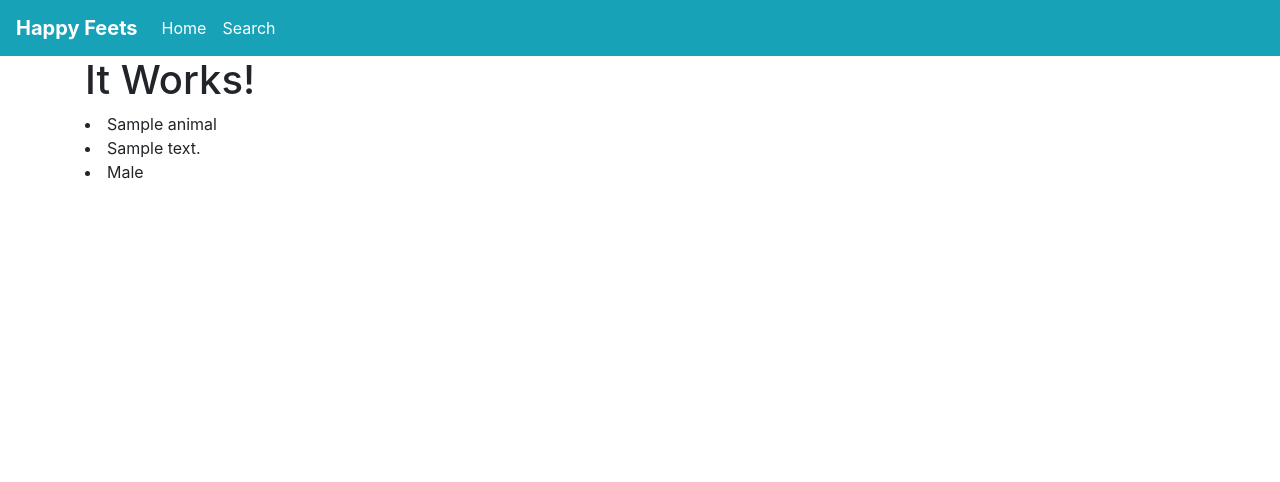
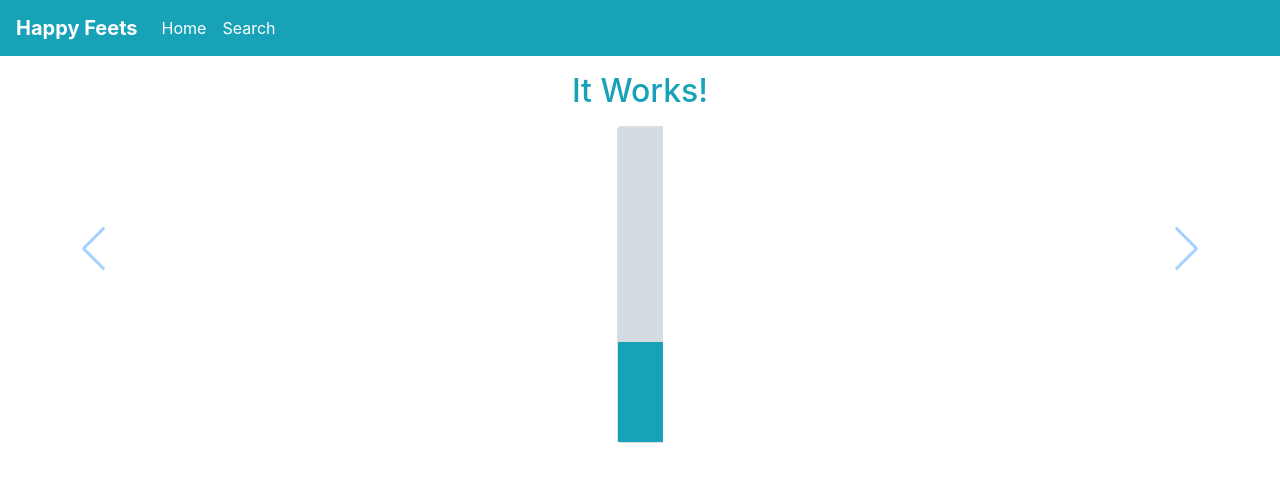
Before and after one commit to kydzoster/Happy-Feets, a Django app: template animals/templates/home.html in a window 1280 px wide. Shown: the top 482 px of the page. Run offline with Django 3.2, Linux system fonts and the light colour scheme; the template is opened without the code that fills it: values that come from a table or form of the project are taken from there, others are empty; tables that the repository leaves empty hold one stand-in row (values such as "Sample post"); grey boxes marked "Sample" are stand-in pictures; parts of the project's set-up code (start-up, migrations or seed data) failed here and were passed over; some libraries are stand-ins or nearby versions.

Commit message:
implemented swiper

```diff
--- a/animals/templates/home.html
+++ b/animals/templates/home.html
@@ -1,13 +1,36 @@
 <!DOCTYPE html>
 {% extends "base.html" %}
-
 {% block content %}
     <div class="container">
-        <h1>It Works!</h1>
-        {% for animal in animals %}
-            <li>{{ animal.name }}</li>
-            <li>{{ animal.description }}</li>
-            <li>{{ animal.gender }}</li>
-        {% endfor %}
+        <div class="row">
+            <div class="col-md-12">
+                <h2 class="text-center text-info my-3">It Works!</h2>
+                <div class="card-group">
+                    <!-- Slider main container -->
+                    <div class="swiper-container">
+                        <!-- Additional required wrapper -->
+                        <div class="swiper-wrapper">
+                            {% for animal in animals %}
+                                <div class="swiper-slide">
+                                    <div class="card" style="width: 18rem;">
+                                        <img src="{{ animal.image.url }}" class="card-img-top" alt="{{ animal.image.url }}">
+                                        <div class="card-body bg-info">
+                                            <h5 class="card-title font-weight-bold text-center">{{ animal.name }}</h5>
+                                            <p class="card-text text-light text-center">{{ animal.description }}</p>
+                                        </div>
+                                    </div>
+                                </div>
+                            {% endfor %}
+                        </div>
+                    </div>
+
+                    <!-- If we need pagination -->
+                    <div class="swiper-pagination"></div>
+                    <!-- If we need navigation buttons -->
+                    <div class="swiper-button-prev"></div>
+                    <div class="swiper-button-next"></div>
+                </div>
+            </div>
+        </div>
     </div>
 {% endblock content %}
--- a/templates/base.html
+++ b/templates/base.html
@@ -7,6 +7,10 @@
 
         <!-- Bootstrap CSS -->
         <link rel="stylesheet" href="https://stackpath.bootstrapcdn.com/bootstrap/4.5.2/css/bootstrap.min.css" integrity="sha384-JcKb8q3iqJ61gNV9KGb8thSsNjpSL0n8PARn9HuZOnIxN0hoP+VmmDGMN5t9UJ0Z" crossorigin="anonymous">
+
+        <!-- Swiper CSS -->
+        <link rel="stylesheet" href="https://unpkg.com/swiper/swiper-bundle.css">
+        <link rel="stylesheet" href="https://unpkg.com/swiper/swiper-bundle.min.css">
 
         <title>Hello, world!</title>
     </head>
@@ -38,5 +42,41 @@
         <script src="https://code.jquery.com/jquery-3.5.1.slim.min.js" integrity="sha384-DfXdz2htPH0lsSSs5nCTpuj/zy4C+OGpamoFVy38MVBnE+IbbVYUew+OrCXaRkfj" crossorigin="anonymous"></script>
         <script src="https://cdn.jsdelivr.net/npm/popper.js@1.16.1/dist/umd/popper.min.js" integrity="sha384-9/reFTGAW83EW2RDu2S0VKaIzap3H66lZH81PoYlFhbGU+6BZp6G7niu735Sk7lN" crossorigin="anonymous"></script>
         <script src="https://stackpath.bootstrapcdn.com/bootstrap/4.5.2/js/bootstrap.min.js" integrity="sha384-B4gt1jrGC7Jh4AgTPSdUtOBvfO8shuf57BaghqFfPlYxofvL8/KUEfYiJOMMV+rV" crossorigin="anonymous"></script>
+
+        <!-- Swiper JS -->
+        <script src="https://unpkg.com/swiper/swiper-bundle.js"></script>
+        <script src="https://unpkg.com/swiper/swiper-bundle.min.js"></script>
+
+        <!-- Initializes Swiper -->
+        <script>
+            var swiper = new Swiper('.swiper-container', {
+                navigation: {
+                    nextEl: '.swiper-button-next',
+                    prevEl: '.swiper-button-prev',
+                },
+                breakpoints: {
+                    640: {
+                        slidesPerView: 1,
+                        spaceBetween: 50,
+                    },
+                    768: {
+                        slidesPerView: 2,
+                        spaceBetween: 40,
+                    },
+                    1024: {
+                        slidesPerView: 3,
+                        spaceBetween: 30,
+                    },
+                    1440: {
+                        slidesPerView: 4,
+                        spaceBetween: 20,
+                    },
+                },
+                autoplay: {
+                    delay: 3500,
+                    disableOnInteraction: false,
+                },
+            })
+        </script>
     </body>
 </html>
```
Also changed, not shown: README.md, media/media/photo3.jpg (added), media/media/photo4.jpg (added), media/media/photo5.jpg (added), media/media/photo6.jpg (added), media/media/photo7.jpg (added).
